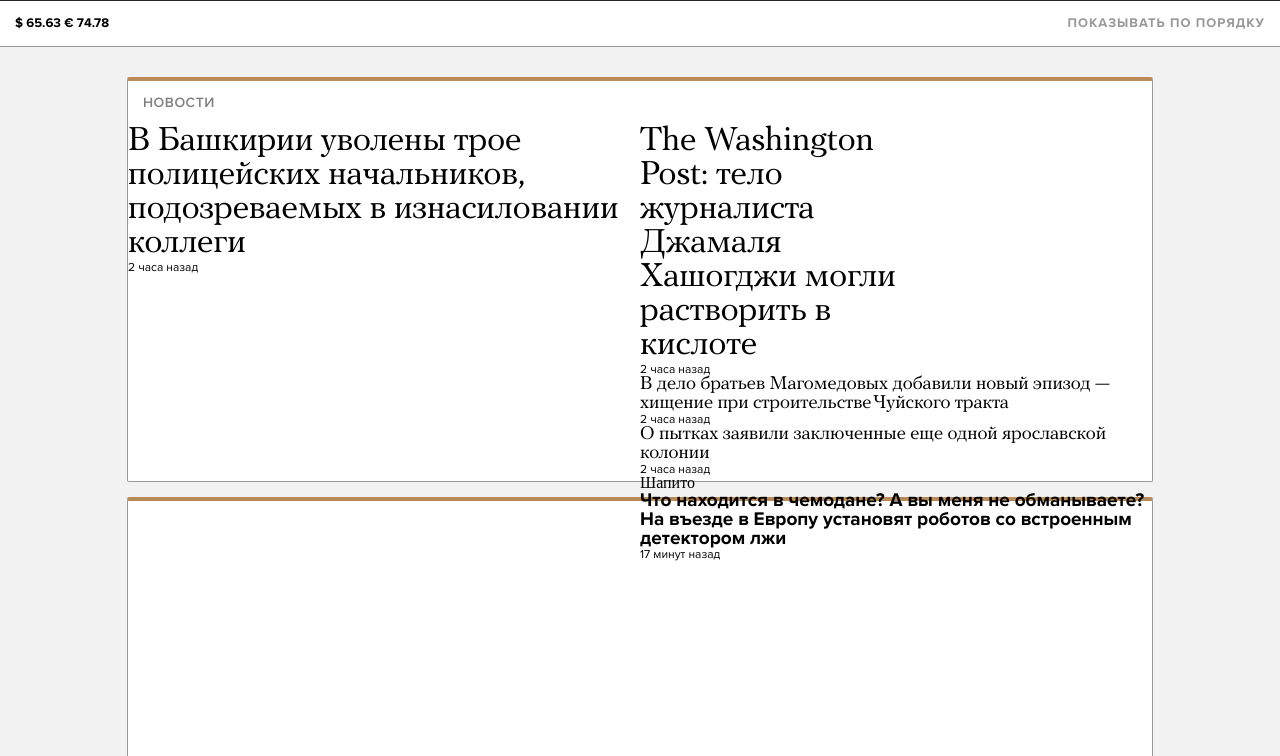
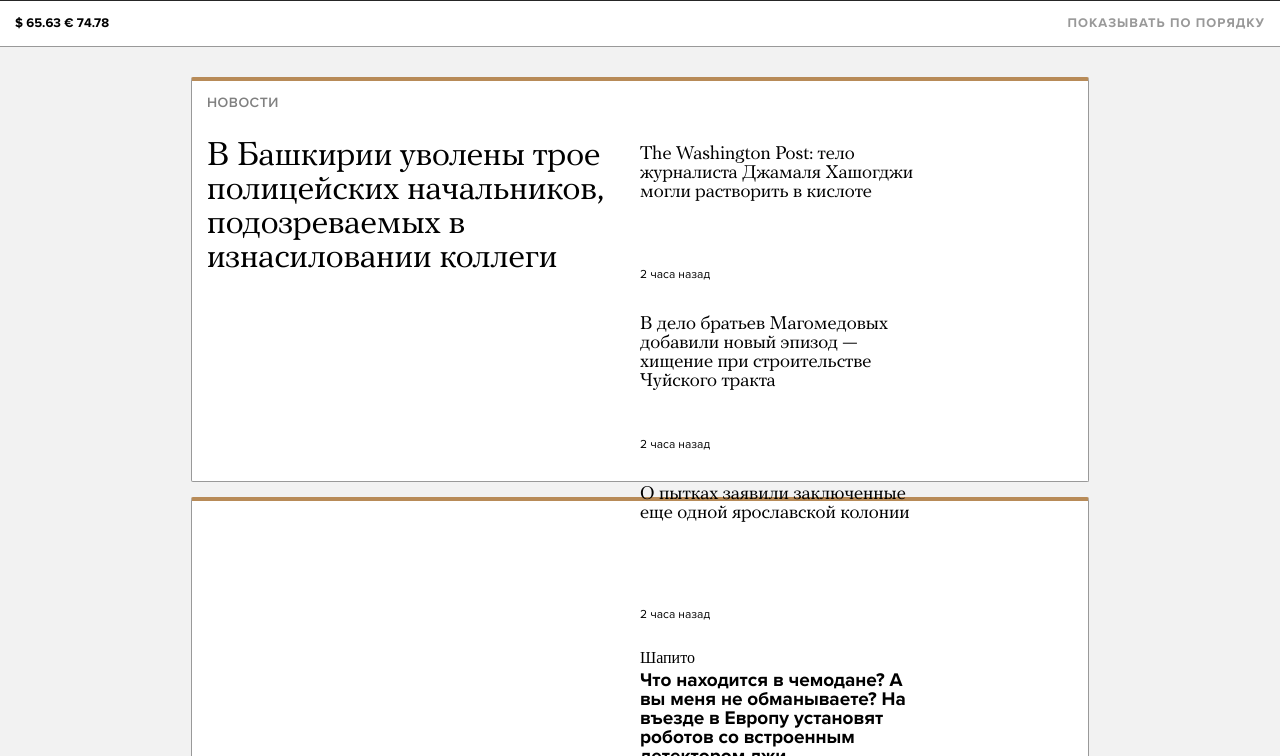
Before and after one commit to evgeny-matveev/HSE-DPO-meduza, a plain HTML site: page index.html in a window 1280 px wide. Shown: the part 44-800 px from the top of the page. Drawn offline with Linux system fonts and the light colour scheme.

Commit message:
WIP: почти доделали первый блок

```diff
--- a/styles/style.css
+++ b/styles/style.css
@@ -81,7 +81,7 @@
 }
 
 section {
-  width: 80vw;
+  width: 70vw;
   height: 400px;
   margin: 15px auto;
 
@@ -93,6 +93,8 @@
 
 .card {
   display: flex;
+
+  padding: 15px;
 
   flex-flow: row wrap;
 }
@@ -116,12 +118,26 @@
 }
 
 .block {
+  display: flex;
+  flex-direction: column;
+
+  padding-bottom: 30px;
 }
 
-.card-right {
+.card--right {
   display: flex;
 
-  flex-flow: column wrap;
+  flex-wrap: wrap;
+}
+
+.card--right .block {
+  width: 280px;
+  height: 140px;
+  padding-right: 35px;
+}
+
+.card--right .block h3 {
+  padding-top: 5px;
 }
 
 .block h3 {
@@ -131,7 +147,7 @@
   flex: 1;
 }
 
-.card .block:first-of-type h3 {
+.card > .block:first-of-type h3 {
   font-size: 34px;
 }
 
```
